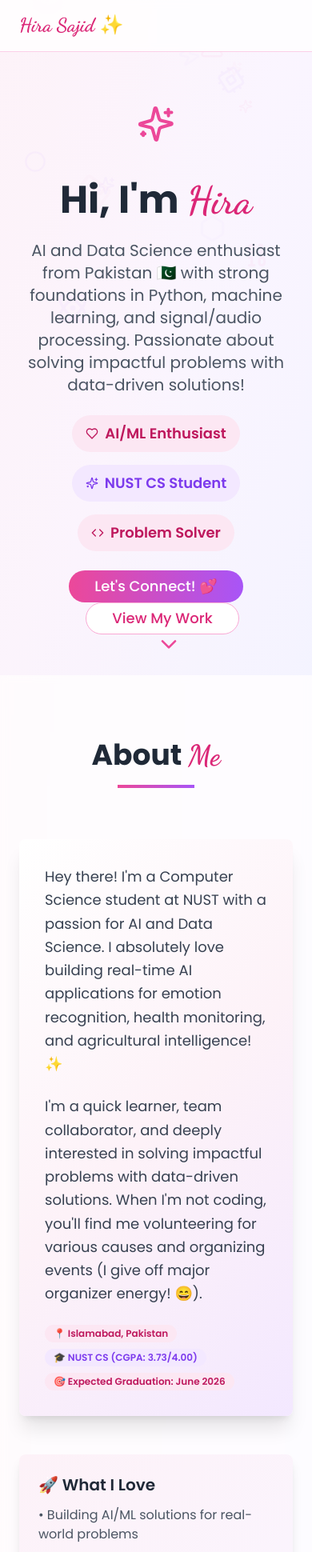
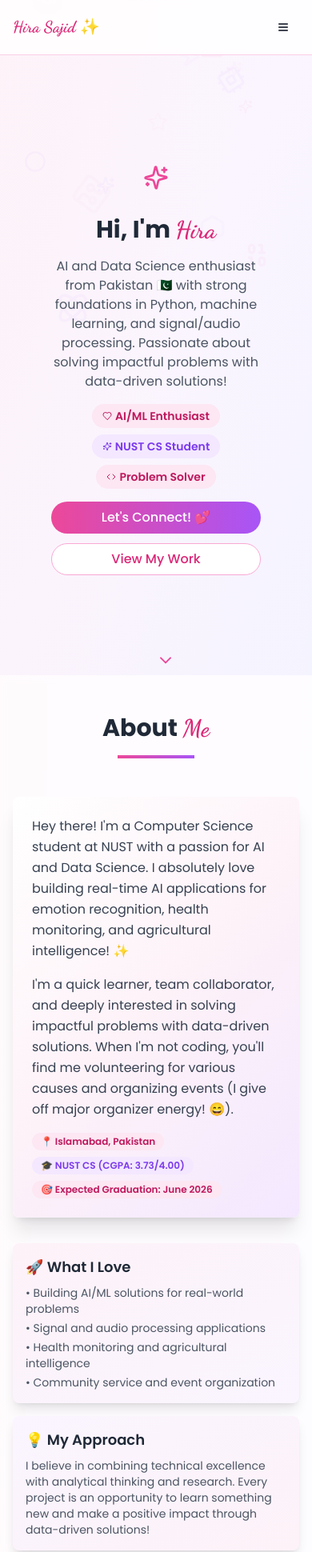
Before and after one commit to hsajid-cs/portfolio-1, a React (Vite) app: page / in a window 390 px wide. Shown: the top 1940 px of the page at 80% size. Built offline with nearby package versions, Linux system fonts and the light colour scheme.

Commit message:
Fix: Make website fully responsive
Implement responsive design across the entire website, including mobile navigation, adjustments to card layouts, and other necessary changes for optimal viewing on all devices.

```diff
--- a/src/components/AboutSection.tsx
+++ b/src/components/AboutSection.tsx
@@ -5,22 +5,22 @@ import { Badge } from '@/components/ui/badge';
 
 export const AboutSection = () => {
   return (
-    <section id="about" className="py-20 bg-white/70 backdrop-blur-sm relative z-10">
-      <div className="container mx-auto px-6">
+    <section id="about" className="py-12 sm:py-20 bg-white/70 backdrop-blur-sm relative z-10">
+      <div className="container mx-auto px-4 sm:px-6">
         <motion.div
           initial={{ opacity: 0, y: 30 }}
           whileInView={{ opacity: 1, y: 0 }}
           transition={{ duration: 0.8 }}
           viewport={{ once: true }}
-          className="text-center mb-16"
+          className="text-center mb-12 sm:mb-16"
         >
-          <h2 className="text-4xl font-bold text-gray-800 mb-4">
+          <h2 className="text-3xl sm:text-4xl font-bold text-gray-800 mb-4">
             About <span className="text-pink-600 font-dancing">Me</span>
           </h2>
-          <div className="w-24 h-1 bg-gradient-to-r from-pink-500 to-purple-500 mx-auto mb-8"></div>
+          <div className="w-24 h-1 bg-gradient-to-r from-pink-500 to-purple-500 mx-auto mb-6 sm:mb-8"></div>
         </motion.div>
 
-        <div className="grid md:grid-cols-2 gap-12 items-center">
+        <div className="grid md:grid-cols-2 gap-8 sm:gap-12 items-center">
           <motion.div
             initial={{ opacity: 0, x: -30 }}
             whileInView={{ opacity: 1, x: 0 }}
@@ -28,21 +28,21 @@ export const AboutSection = () => {
             viewport={{ once: true }}
           >
             <Card className="bg-card-gradient border-0 shadow-xl">
-              <CardContent className="p-8">
-                <p className="text-lg text-gray-700 leading-relaxed mb-6">
+              <CardContent className="p-6 sm:p-8">
+                <p className="text-base sm:text-lg text-gray-700 leading-relaxed mb-4 sm:mb-6">
                   Hey there! I'm a Computer Science student at NUST with a passion for AI and Data Science.
                   I absolutely love building real-time AI applications for emotion recognition, health monitoring,
                   and agricultural intelligence! ✨
                 </p>
-                <p className="text-lg text-gray-700 leading-relaxed mb-6">
+                <p className="text-base sm:text-lg text-gray-700 leading-relaxed mb-4 sm:mb-6">
                   I'm a quick learner, team collaborator, and deeply interested in solving impactful problems
                   with data-driven solutions. When I'm not coding, you'll find me volunteering for various
                   causes and organizing events (I give off major organizer energy! 😄).
                 </p>
                 <div className="flex flex-wrap gap-2">
-                  <Badge className="bg-pink-100 text-pink-700">📍 Islamabad, Pakistan</Badge>
-                  <Badge className="bg-purple-100 text-purple-700">🎓 NUST CS (CGPA: 3.73/4.00)</Badge>
-                  <Badge className="bg-pink-100 text-pink-700">🎯 Expected Graduation: June 2026</Badge>
+                  <Badge className="bg-pink-100 text-pink-700 text-xs sm:text-sm">📍 Islamabad, Pakistan</Badge>
+                  <Badge className="bg-purple-100 text-purple-700 text-xs sm:text-sm">🎓 NUST CS (CGPA: 3.73/4.00)</Badge>
+                  <Badge className="bg-pink-100 text-pink-700 text-xs sm:text-sm">🎯 Expected Graduation: June 2026</Badge>
                 </div>
               </CardContent>
             </Card>
@@ -53,12 +53,12 @@ export const AboutSection = () => {
             whileInView={{ opacity: 1, x: 0 }}
             transition={{ duration: 0.8 }}
             viewport={{ once: true }}
-            className="space-y-6"
+            className="space-y-4 sm:space-y-6"
           >
             <Card className="bg-gradient-to-br from-pink-50 to-purple-50 border-0 shadow-lg">
-              <CardContent className="p-6">
-                <h3 className="text-xl font-semibold text-gray-800 mb-3">🚀 What I Love</h3>
-                <ul className="space-y-2 text-gray-600">
+              <CardContent className="p-4 sm:p-6">
+                <h3 className="text-lg sm:text-xl font-semibold text-gray-800 mb-2 sm:mb-3">🚀 What I Love</h3>
+                <ul className="space-y-1 sm:space-y-2 text-sm sm:text-base text-gray-600">
                   <li>• Building AI/ML solutions for real-world problems</li>
                   <li>• Signal and audio processing applications</li>
                   <li>• Health monitoring and agricultural intelligence</li>
@@ -68,9 +68,9 @@ export const AboutSection = () => {
             </Card>
 
             <Card className="bg-gradient-to-br from-purple-50 to-pink-50 border-0 shadow-lg">
-              <CardContent className="p-6">
-                <h3 className="text-xl font-semibold text-gray-800 mb-3">💡 My Approach</h3>
-                <p className="text-gray-600">
+              <CardContent className="p-4 sm:p-6">
+                <h3 className="text-lg sm:text-xl font-semibold text-gray-800 mb-2 sm:mb-3">💡 My Approach</h3>
+                <p className="text-sm sm:text-base text-gray-600">
                   I believe in combining technical excellence with analytical thinking and research.
                   Every project is an opportunity to learn something new and make a positive impact
                   through data-driven solutions!
--- a/src/components/Header.tsx
+++ b/src/components/Header.tsx
@@ -1,34 +1,93 @@
 
+import { useState } from 'react';
 import { motion, useScroll, useTransform } from 'framer-motion';
+import { Menu, X } from 'lucide-react';
+import { Button } from '@/components/ui/button';
 
 export const Header = () => {
+  const [isMobileMenuOpen, setIsMobileMenuOpen] = useState(false);
   const { scrollY } = useScroll();
   const headerY = useTransform(scrollY, [0, 200], [0, -50]);
   const headerOpacity = useTransform(scrollY, [0, 200], [1, 0]);
+
+  const navItems = [
+    { href: '#about', label: 'About' },
+    { href: '#projects', label: 'Projects' },
+    { href: '#skills', label: 'Skills' },
+    { href: '#certifications', label: 'Certifications' },
+    { href: '#volunteer', label: 'Volunteer Work' },
+    { href: '#contact', label: 'Contact' },
+  ];
+
+  const handleNavClick = (href: string) => {
+    setIsMobileMenuOpen(false);
+    document.querySelector(href)?.scrollIntoView({ behavior: 'smooth' });
+  };
 
   return (
     <motion.header
       style={{ y: headerY, opacity: headerOpacity }}
       className="fixed top-0 left-0 right-0 z-50 bg-white/80 backdrop-blur-sm border-b border-pink-200"
     >
-      <nav className="container mx-auto px-6 py-4">
+      <nav className="container mx-auto px-4 sm:px-6 py-4">
         <div className="flex justify-between items-center">
           <motion.h1
             initial={{ opacity: 0, x: -20 }}
             animate={{ opacity: 1, x: 0 }}
-            className="text-2xl font-dancing font-bold text-pink-600"
+            className="text-xl sm:text-2xl font-dancing font-bold text-pink-600"
           >
             Hira Sajid ✨
           </motion.h1>
+
+          {/* Desktop Navigation */}
           <div className="hidden md:flex space-x-6">
-            <a href="#about" className="text-gray-700 hover:text-pink-600 transition-colors">About</a>
-            <a href="#projects" className="text-gray-700 hover:text-pink-600 transition-colors">Projects</a>
-            <a href="#skills" className="text-gray-700 hover:text-pink-600 transition-colors">Skills</a>
-            <a href="#certifications" className="text-gray-700 hover:text-pink-600 transition-colors">Certifications</a>
-            <a href="#volunteer" className="text-gray-700 hover:text-pink-600 transition-colors">Volunteer Work</a>
-            <a href="#contact" className="text-gray-700 hover:text-pink-600 transition-colors">Contact</a>
+            {navItems.map((item) => (
+              <a
+                key={item.href}
+                href={item.href}
+                className="text-gray-700 hover:text-pink-600 transition-colors"
+              >
+                {item.label}
+              </a>
+            ))}
           </div>
+
+          {/* Mobile Menu Button */}
+          <Button
+            variant="ghost"
+            size="sm"
+            className="md:hidden"
+            onClick={() => setIsMobileMenuOpen(!isMobileMenuOpen)}
+          >
+            {isMobileMenuOpen ? (
+              <X className="h-6 w-6" />
+            ) : (
+              <Menu className="h-6 w-6" />
+            )}
+          </Button>
         </div>
+
+        {/* Mobile Navigation Menu */}
+        {isMobileMenuOpen && (
+          <motion.div
+            initial={{ opacity: 0, y: -20 }}
+            animate={{ opacity: 1, y: 0 }}
+            exit={{ opacity: 0, y: -20 }}
+            className="md:hidden mt-4 pb-4 border-t border-pink-200"
+          >
+            <div className="flex flex-col space-y-2 pt-4">
+              {navItems.map((item) => (
+                <button
+                  key={item.href}
+                  onClick={() => handleNavClick(item.href)}
+                  className="text-left text-gray-700 hover:text-pink-600 transition-colors py-2 px-2 rounded hover:bg-pink-50"
+                >
+                  {item.label}
+                </button>
+              ))}
+            </div>
+          </motion.div>
+        )}
       </nav>
     </motion.header>
   );
--- a/src/components/HeroSection.tsx
+++ b/src/components/HeroSection.tsx
@@ -10,43 +10,43 @@ interface HeroSectionProps {
 
 export const HeroSection = ({ onContactClick }: HeroSectionProps) => {
   return (
-    <section className="min-h-screen flex items-center justify-center relative pt-20 z-10">
+    <section className="min-h-screen flex items-center justify-center relative pt-20 z-10 px-4 sm:px-6">
       <div className="absolute inset-0 bg-gradient-to-br from-pink-50/50 via-purple-50/50 to-indigo-50/50"></div>
-      <div className="container mx-auto px-6 text-center relative z-20">
+      <div className="container mx-auto text-center relative z-20">
         <motion.div
           initial={{ opacity: 0, y: 30 }}
           animate={{ opacity: 1, y: 0 }}
           transition={{ duration: 0.8 }}
-          className="space-y-6"
+          className="space-y-4 sm:space-y-6"
         >
           <motion.div
             animate={{ rotate: [0, 10, -10, 0] }}
             transition={{ duration: 2, repeat: Infinity, repeatDelay: 3 }}
             className="inline-block"
           >
-            <Sparkles className="text-pink-500 w-12 h-12 mx-auto mb-4" />
+            <Sparkles className="text-pink-500 w-8 h-8 sm:w-12 sm:h-12 mx-auto mb-2 sm:mb-4" />
           </motion.div>
 
-          <h1 className="text-5xl md:text-7xl font-bold text-gray-800 mb-4">
+          <h1 className="text-3xl sm:text-5xl md:text-7xl font-bold text-gray-800 mb-2 sm:mb-4">
             Hi, I'm <span className="text-pink-600 font-dancing">Hira</span>
           </h1>
 
-          <p className="text-xl md:text-2xl text-gray-600 mb-6 max-w-3xl mx-auto">
+          <p className="text-base sm:text-xl md:text-2xl text-gray-600 mb-4 sm:mb-6 max-w-3xl mx-auto px-4">
             AI and Data Science enthusiast from Pakistan 🇵🇰 with strong foundations in Python, machine learning,
             and signal/audio processing. Passionate about solving impactful problems with data-driven solutions!
           </p>
 
-          <div className="flex flex-wrap justify-center gap-4 mb-8">
-            <Badge variant="secondary" className="bg-pink-100 text-pink-700 px-4 py-2 text-lg">
-              <Heart className="w-4 h-4 mr-2" />
+          <div className="flex flex-wrap justify-center gap-2 sm:gap-4 mb-6 sm:mb-8 px-4">
+            <Badge variant="secondary" className="bg-pink-100 text-pink-700 px-3 py-1 sm:px-4 sm:py-2 text-sm sm:text-lg">
+              <Heart className="w-3 h-3 sm:w-4 sm:h-4 mr-1 sm:mr-2" />
               AI/ML Enthusiast
             </Badge>
-            <Badge variant="secondary" className="bg-purple-100 text-purple-700 px-4 py-2 text-lg">
-              <Sparkles className="w-4 h-4 mr-2" />
+            <Badge variant="secondary" className="bg-purple-100 text-purple-700 px-3 py-1 sm:px-4 sm:py-2 text-sm sm:text-lg">
+              <Sparkles className="w-3 h-3 sm:w-4 sm:h-4 mr-1 sm:mr-2" />
               NUST CS Student
             </Badge>
-            <Badge variant="secondary" className="bg-pink-100 text-pink-700 px-4 py-2 text-lg">
-              <Code className="w-4 h-4 mr-2" />
+            <Badge variant="secondary" className="bg-pink-100 text-pink-700 px-3 py-1 sm:px-4 sm:py-2 text-sm sm:text-lg">
+              <Code className="w-3 h-3 sm:w-4 sm:h-4 mr-1 sm:mr-2" />
               Problem Solver
             </Badge>
           </div>
@@ -55,17 +55,17 @@ export const HeroSection = ({ onContactClick }: HeroSectionProps) => {
             initial={{ opacity: 0, y: 20 }}
             animate={{ opacity: 1, y: 0 }}
             transition={{ delay: 0.5 }}
-            className="space-x-4"
+            className="flex flex-col sm:flex-row gap-3 sm:gap-4 justify-center items-center px-4"
           >
             <Button
               onClick={onContactClick}
-              className="bg-gradient-to-r from-pink-500 to-purple-500 hover:from-pink-600 hover:to-purple-600 text-white px-8 py-3 text-lg rounded-full"
+              className="bg-gradient-to-r from-pink-500 to-purple-500 hover:from-pink-600 hover:to-purple-600 text-white px-6 py-2 sm:px-8 sm:py-3 text-base sm:text-lg rounded-full w-full sm:w-auto"
             >
               Let's Connect! 💕
             </Button>
             <Button
               variant="outline"
-              className="border-pink-300 text-pink-600 hover:bg-pink-50 px-8 py-3 text-lg rounded-full"
+              className="border-pink-300 text-pink-600 hover:bg-pink-50 px-6 py-2 sm:px-8 sm:py-3 text-base sm:text-lg rounded-full w-full sm:w-auto"
               onClick={() => document.getElementById('projects')?.scrollIntoView({ behavior: 'smooth' })}
             >
               View My Work
@@ -77,9 +77,9 @@ export const HeroSection = ({ onContactClick }: HeroSectionProps) => {
       <motion.div
         animate={{ y: [0, 10, 0] }}
         transition={{ duration: 2, repeat: Infinity }}
-        className="absolute bottom-8 left-1/2 transform -translate-x-1/2 z-20"
+        className="absolute bottom-4 sm:bottom-8 left-1/2 transform -translate-x-1/2 z-20"
       >
-        <ChevronDown className="text-pink-500 w-8 h-8" />
+        <ChevronDown className="text-pink-500 w-6 h-6 sm:w-8 sm:h-8" />
       </motion.div>
     </section>
   );
```
Also changed, not shown: src/components/CertificationsSection.tsx (+12 -12 lines), src/components/ContactSection.tsx (+23 -23 lines), src/components/ProjectsSection.tsx (+12 -12 lines), src/components/VolunteerSection.tsx (+13 -13 lines).
